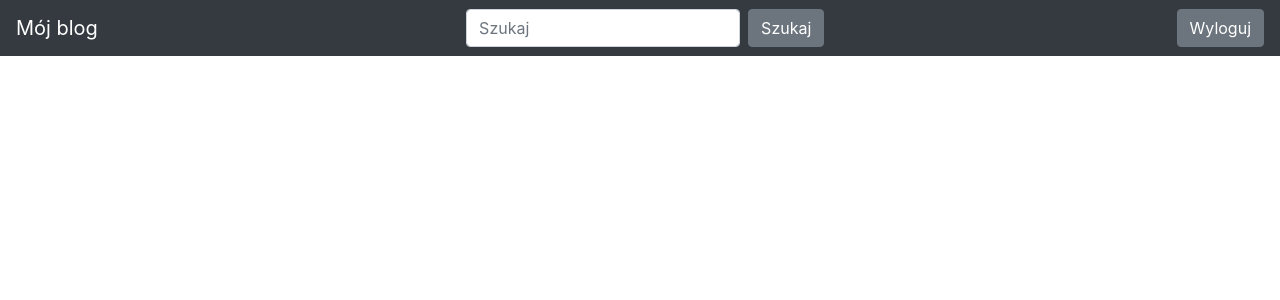
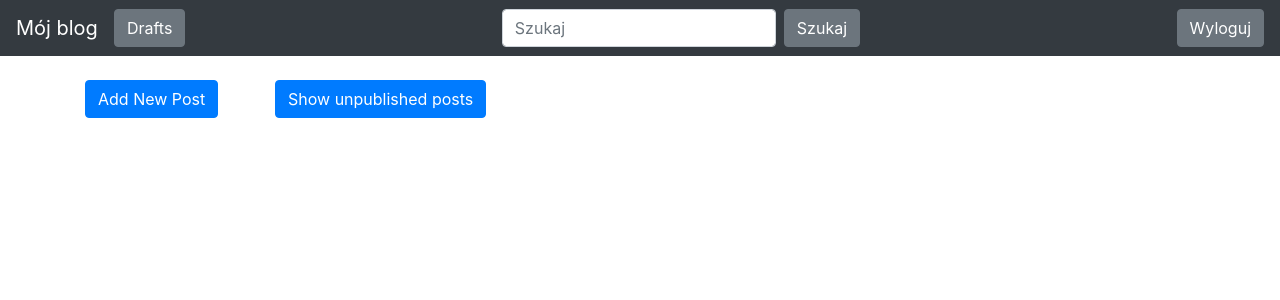
Before and after one commit to martakrusz/Blog_project_1, a Flask app: page / in a window 1280 px wide. Shown: the top 300 px of the page. Run offline with Flask 2, Linux system fonts and the light colour scheme; the visitor is signed in with stand-in values (Sample User, id 1); data that the repository does not hold is empty; some libraries are stand-ins or nearby versions.

Commit message:
Add services

```diff
--- a/blog/__init__.py
+++ b/blog/__init__.py
@@ -8,7 +8,7 @@ app.config.from_object(Config)
 db = SQLAlchemy(app)
 migrate = Migrate(app, db)
 
-from blog import routes, models
+from blog import routes, models, services
 
 @app.shell_context_processor
 def make_shell_context():
--- a/blog/routes.py
+++ b/blog/routes.py
@@ -1,9 +1,8 @@
 from flask import render_template, request, redirect, url_for, flash, session
-from blog import app, db
+from blog import app, db, services
 from blog.models import Entry
 from blog.forms import EntryForm, LoginForm
 import functools
-
 
 def login_required(view_func):
    @functools.wraps(view_func)
@@ -13,13 +12,25 @@ def login_required(view_func):
        return redirect(url_for('login', next=request.path))
    return check_permissions
 
+@app.route("/", methods=["GET", "POST"])
+def index():
+   posts_list = services.load()
+   if request.method == "POST":
+      if request.form["btn"] == "Add New Post":
+         return redirect(url_for("create_entry"))
 
+   return render_template("homepage.html", all_posts=posts_list)
 
-@app.route("/")
-def index():
-      all_posts = Entry.query.filter_by(is_published=True).order_by(Entry.pub_date.desc())
+@app.route("/add", methods=["GET","POST"])
+@login_required
+def create_entry():
+   return create_edit_entry()
 
-      return render_template("homepage.html", all_posts=all_posts)
+@app.route("/edit/<int:entry_id>", methods=["GET","POST"])
+@login_required
+def edit_entry(entry_id):
+   return create_edit_entry(entry_id)
+
 
 @app.route("/login/", methods=['GET', 'POST'])
 def login():
@@ -36,6 +47,26 @@ def login():
            errors = form.errors
    return render_template("login_form.html", form=form, errors=errors)
 
+
+
+@app.route("/drafts/", methods=['GET', 'POST'])
+@login_required
+def list_drafts():
+   posts_list = services.load_drafts()
+   if request.method == "POST":
+      if request.form["btn"] == "Back":
+         return redirect(url_for('index'))
+
+   return render_template("drafts.html", all_posts=posts_list)
+
+@app.route("/delete/<int:post_id>", methods=["POST"])
+@login_required
+def remove_post(post_id):
+   services.remove_post(post_id)
+   flash('Post usunięto', 'success')
+   return redirect(url_for('list_drafts'))
+
+
 @app.route('/logout/', methods=['GET', 'POST'])
 def logout():
    if request.method == 'POST':
@@ -43,30 +74,29 @@ def logout():
        flash('You are now logged out.', 'success')
    return redirect(url_for('index'))
 
-@app.route("/new-post/<int:entry_id>", methods=["GET","POST"])
-@login_required
+
 def create_edit_entry(entry_id = 0):
    errors = None
    if entry_id == 0:
-      form = EntryForm()
+      entry_form = EntryForm()
    else:
       entry = Entry.query.filter_by(id=entry_id).first_or_404()
-      form = EntryForm(obj=entry)
+      entry_form = EntryForm(obj=entry)
 
    if request.method == "POST":
       if request.form["btn"] == "Save":
-         if form.validate_on_submit():
+         if entry_form.validate_on_submit():
             if entry_id == 0:
                entry = Entry(
-                              title = form.title.data,
-                              body = form.body.data,
-                              is_published =form.is_published.data
+                              title = entry_form.title.data,
+                              body = entry_form.body.data,
+                              is_published =entry_form.is_published.data
                               )
                db.session.add(entry)
             else:
-               form.populate_obj(entry)
+               entry_form.populate_obj(entry)
          else:
-            errors = form.errors
+            errors = entry_form.errors
             flash('Nie wpowadzono zmian', 'danger')
 
       if request.form["btn"] == "Cancel":
@@ -76,4 +106,4 @@ def create_edit_entry(entry_id = 0):
       flash('Zmiany dodane pomyślnie', 'success')
       return redirect(url_for("index"))
 
-   return render_template("entry_form.html", form=form, errors=errors)
+   return render_template("entry_form.html", entry_form=entry_form, errors=errors)
--- /dev/null
+++ b/blog/services.py
@@ -0,0 +1,26 @@
+from blog import models, db
+from blog.models import Entry
+
+def load():
+    posts_list = []
+
+    for entry in models.Entry.query.all():
+        temp_post = {}
+        temp_post["title"] = entry.title
+        temp_post["body"] = entry.body
+        temp_post["pub_date"] = entry.pub_date
+        temp_post["is_published"] = entry.is_published
+        temp_post["id"] = entry.id
+        if temp_post["is_published"]:
+            posts_list.append(temp_post)
+
+    return posts_list
+
+def load_drafts():
+    drafts = Entry.query.filter_by(is_published=False)
+    return drafts
+
+def remove_post(id):
+    post = Entry.query.filter_by(id=id).first()
+    db.session.delete(post)
+    db.session.commit()
--- a/blog/templates/base.html
+++ b/blog/templates/base.html
@@ -28,6 +28,10 @@
      <span class="navbar-toggler-icon"></span>
    </button>
 
+   {% if session.logged_in%}
+     <a href= "{{url_for('list_drafts')}}" class="btn btn-secondary my-2 my-sm-0">Drafts</a>
+   {% endif %}
+
    <div class="collapse navbar-collapse" id="navbarsExampleDefault">
      <ul class="navbar-nav mr-auto">
      </ul>
@@ -40,8 +44,8 @@
     <ul class="navbar-nav mr-auto">
     </ul>
     {% if session.logged_in%}
-    <form class="form-inline my-2 my-lg-0">
-      <button class="btn btn-secondary my-2 my-sm-0" type="submit" action= "{{url_for('login')}}" method="POST">Wyloguj</button>
+    <form class="form-inline my-2 my-lg-0"  action= "{{url_for('logout')}}" method="POST">
+      <button class="btn btn-secondary my-2 my-sm-0" type="submit">Wyloguj</button>
     </form>
     {% else %}
       <a href= "{{url_for('login')}}" class="btn btn-secondary my-2 my-sm-0">Zaloguj</a>
--- a/blog/templates/homepage.html
+++ b/blog/templates/homepage.html
@@ -8,17 +8,33 @@
             {% endfor %}
         {% endif %}
     {% endwith %}
+
+
+    <div class="row">
+        {% if session.logged_in %}
+        <form action="" method="POST" class="col-sm-2">
+            <input type="submit" value="Add New Post" name="btn" class="btn btn-primary">
+        </form>
+
+        <form method="POST" action="{{ url_for('list_drafts') }}" class="col-sm-2">
+            <input type="submit" value="Show unpublished posts" name="btn" class="btn btn-primary">
+        </form>
+        {% endif %}
+    </div>
 {% for post in all_posts %}
 <div>
     <div>
         <h2 class="d-inline-block">{{ post.title }}</h2>
-        <a href="{{ url_for('create_edit_entry', entry_id=post.id) }}">
+        {% if session.logged_in%}
+        <a href="{{ url_for('edit_entry', entry_id=post.id) }}">
 
             <svg width="1em" height="1em" viewBox="0 0 16 16" class="bi bi-pencil float-right" fill="currentColor" xmlns="http://www.w3.org/2000/svg">
             <path fill-rule="evenodd" d="M12.146.146a.5.5 0 0 1 .708 0l3 3a.5.5 0 0 1 0 .708l-10 10a.5.5 0 0 1-.168.11l-5 2a.5.5 0 0 1-.65-.65l2-5a.5.5 0 0 1 .11-.168l10-10zM11.207 2.5L13.5 4.793 14.793 3.5 12.5 1.207 11.207 2.5zm1.586 3L10.5 3.207 4 9.707V10h.5a.5.5 0 0 1 .5.5v.5h.5a.5.5 0 0 1 .5.5v.5h.293l6.5-6.5zm-9.761 5.175l-.106.106-1.528 3.821 3.821-1.528.106-.106A.5.5 0 0 1 5 12.5V12h-.5a.5.5 0 0 1-.5-.5V11h-.5a.5.5 0 0 1-.468-.325z"/>
             </svg>
         </a>
     </div>
+        {% endif %}
+
     <p>{{ post.pub_date.strftime('%Y-%m-%d') }}</p>
     <p>
        {{ post.body}}
```
Also changed, not shown: blog/templates/drafts.html (added, +36 -0 lines), blog/templates/entry_form.html (+4 -4 lines). Lines whose indentation alone changed are shown as unchanged.
